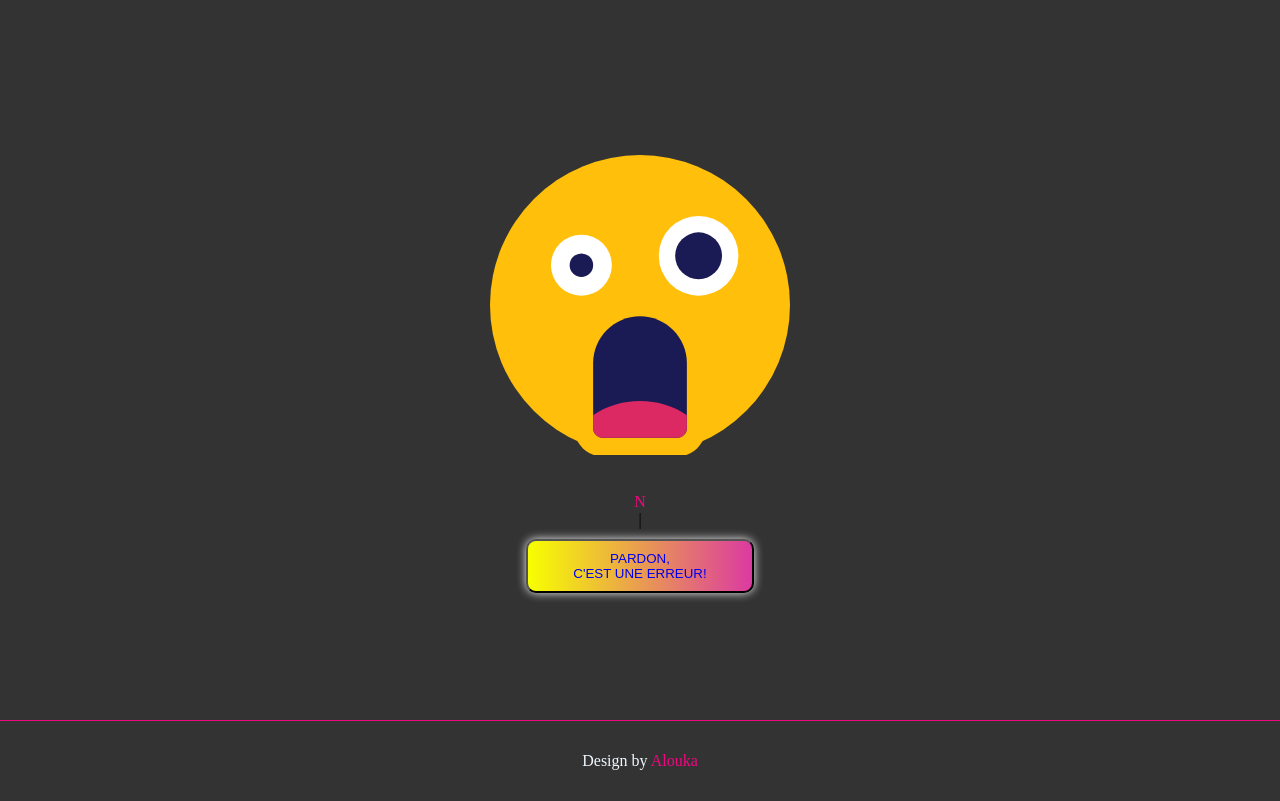
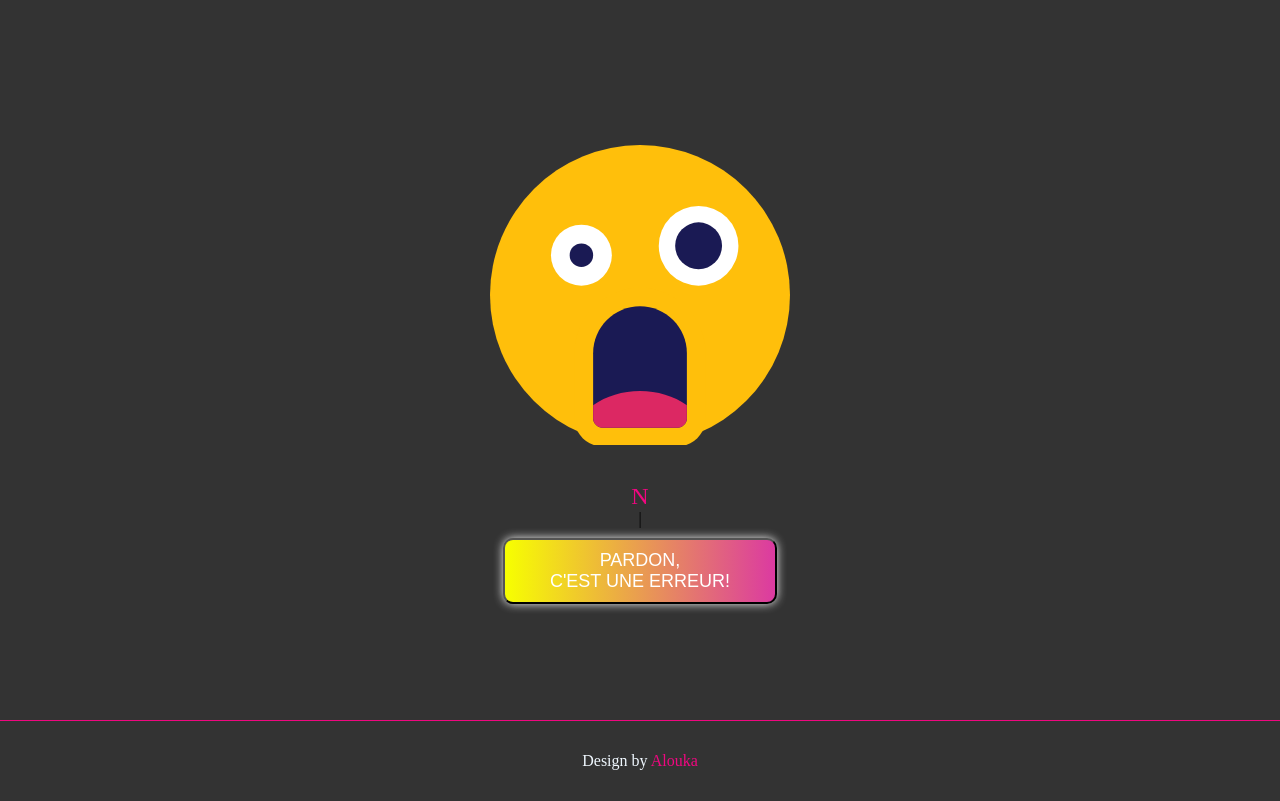
Before and after one commit to ALouKatraz/Anniversaire, a plain HTML site: page Pages/no.html in a window 1280 px wide. Drawn offline with nearby package versions, Linux system fonts and the light colour scheme.

Commit message:
Stylisation et amélioration du bouton

```diff
--- a/CSS/no.css
+++ b/CSS/no.css
@@ -3,6 +3,9 @@ img{
     padding: 3%;
 }
 
+.ttOk{
+    font-size: x-large;
+}
 
 .oups {
     background-image: linear-gradient(to right, #f7ff00 0%, #db36a4  51%, #f7ff00  100%);
@@ -10,9 +13,9 @@ img{
     padding: 10px 45px;
     text-align: center;
     text-transform: uppercase;
+    font-size: large;
     transition: 0.5s;
     background-size: 200% auto;
-    color: white;
     box-shadow: 0 0 10px #eee;
     border-radius: 10px;
     display: block;
@@ -22,4 +25,9 @@ img{
     background-position: right center; /* change the direction of the change here */
     color: #fff;
     text-decoration: none;
+    font-size: xx-large;
   }
+
+.oups a{
+    color: white;
+}
```
